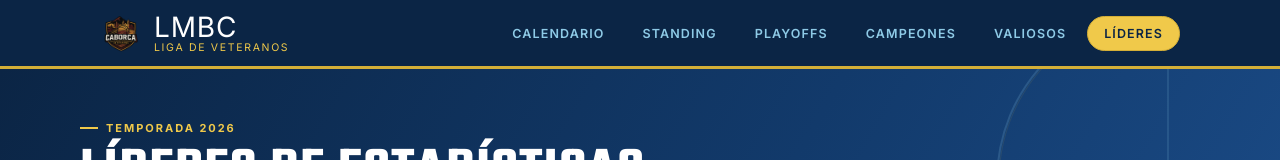
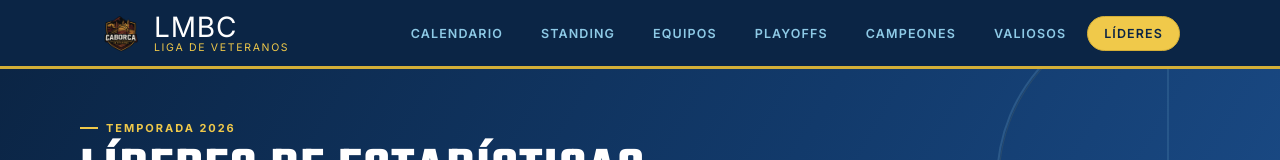
Before and after one commit to inproneg77/LMBCV, a plain HTML site: page lideres/index.html in a window 1280 px wide. Shown: the top 160 px of the page. Drawn offline with Linux system fonts and the light colour scheme.

Commit message:
Add files via upload

```diff
--- a/lideres/index.html
+++ b/lideres/index.html
@@ -22,6 +22,7 @@
       <nav class="site-nav">
         <a href="../index.html">Calendario</a>
         <a href="../standing/index.html">Standing</a>
+        <a href="../equipos/index.html">Equipos</a>
         <a href="../playoffs/index.html">Playoffs</a>
         <a href="../campeones/index.html">Campeones</a>
         <a href="../valiosos/index.html">Valiosos</a>
```
